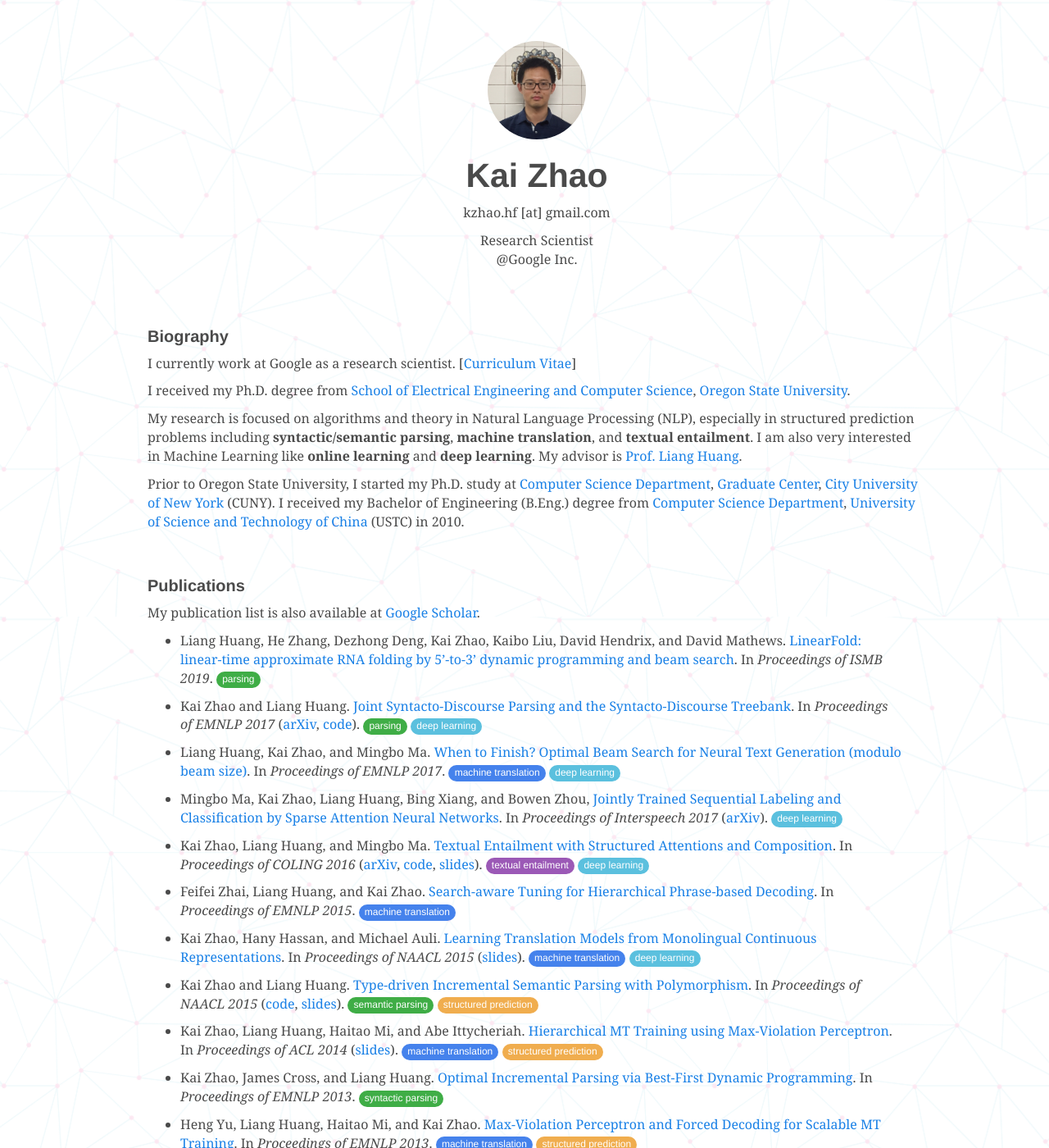
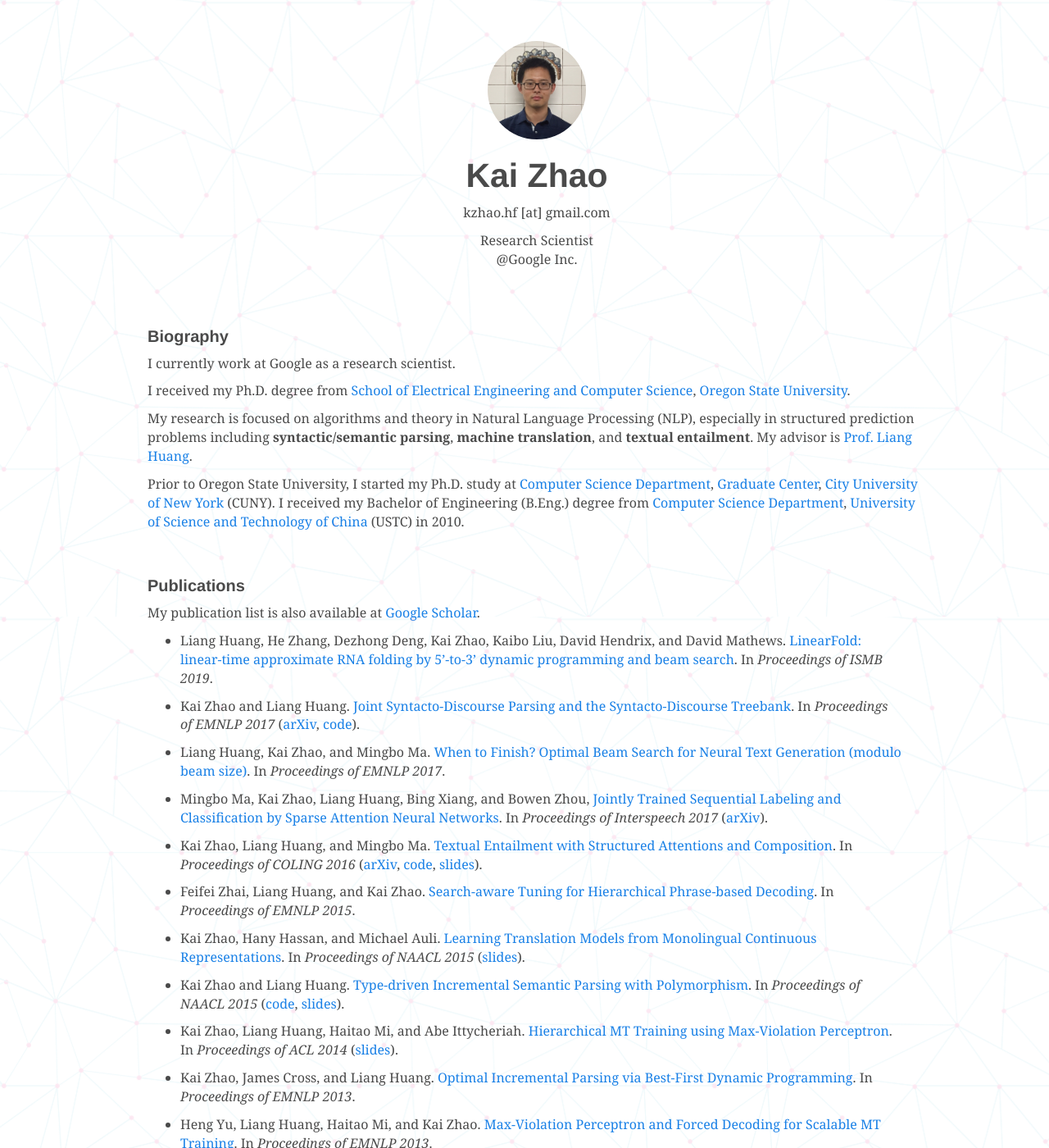
Before and after one commit to kaayy/kaayy.github.io, a Jekyll site: the page built from index.md, in a window 1280 px wide and 1400 px high. Shown: the whole window at 82% size. Built offline with Jekyll 4.4.1, drawn with Linux system fonts in a browser that asks for light colours; nearby versions of some CDN libraries; some of the changed text lies outside the part shown.

Commit message:
Update index.md

```diff
--- a/index.md
+++ b/index.md
@@ -21,11 +21,11 @@
 
 #### Biography
 
-I currently work at Google as a research scientist. [[Curriculum Vitae](kaizhao_cv.pdf)]
+I currently work at Google as a research scientist.
 
 I received my Ph.D. degree from [School of Electrical Engineering and Computer Science](http://eecs.oregonstate.edu/), [Oregon State University](http://www.oregonstate.edu).
 
-My research is focused on algorithms and theory in Natural Language Processing (NLP), especially in structured prediction problems including **syntactic/semantic parsing**, **machine translation**, and **textual entailment**. I am also very interested in Machine Learning like **online learning** and **deep learning**. My advisor is [Prof. Liang Huang](http://web.engr.oregonstate.edu/~huanlian/).
+My research is focused on algorithms and theory in Natural Language Processing (NLP), especially in structured prediction problems including **syntactic/semantic parsing**, **machine translation**, and **textual entailment**. My advisor is [Prof. Liang Huang](http://web.engr.oregonstate.edu/~huanlian/).
 
 Prior to Oregon State University, I started my Ph.D. study at [Computer Science Department](http://cs.gc.cuny.edu/), [Graduate Center](http://www.gc.cuny.edu/), [City University of New York](http://www.cuny.edu/index.html) (CUNY). I received my Bachelor of Engineering (B.Eng.) degree from [Computer Science Department](http://cs.ustc.edu.cn/), [University of Science and Technology of China](http://www.ustc.edu.cn/) (USTC) in 2010.
 
@@ -41,46 +41,45 @@
 
 My publication list is also available at [Google Scholar](http://scholar.google.com/citations?user=5CCzY6MAAAAJ&hl=en).
 
-* Liang Huang, He Zhang, Dezhong Deng, Kai Zhao, Kaibo Liu, David Hendrix, and David Mathews. [LinearFold: linear-time approximate RNA folding by 5’-to-3’ dynamic programming and beam search](https://academic.oup.com/bioinformatics/article-pdf/35/14/i295/29098742/btz375.pdf). In _Proceedings of ISMB 2019_. <span class="label label-success label-as-badge">parsing</span>
+* Liang Huang, He Zhang, Dezhong Deng, Kai Zhao, Kaibo Liu, David Hendrix, and David Mathews. [LinearFold: linear-time approximate RNA folding by 5’-to-3’ dynamic programming and beam search](https://academic.oup.com/bioinformatics/article-pdf/35/14/i295/29098742/btz375.pdf). In _Proceedings of ISMB 2019_.
 
 
-* Kai Zhao and Liang Huang. [Joint Syntacto-Discourse Parsing and the Syntacto-Discourse Treebank](http://aclweb.org/anthology/D/D17/D17-1225.pdf). In _Proceedings of EMNLP 2017_ ([arXiv](https://arxiv.org/abs/1708.08484), [code](https://github.com/kaayy/josydipa)). <span class="label label-success label-as-badge">parsing</span> <span class="label label-info label-as-badge">deep learning</span>
+* Kai Zhao and Liang Huang. [Joint Syntacto-Discourse Parsing and the Syntacto-Discourse Treebank](http://aclweb.org/anthology/D/D17/D17-1225.pdf). In _Proceedings of EMNLP 2017_ ([arXiv](https://arxiv.org/abs/1708.08484), [code](https://github.com/kaayy/josydipa)).
 
 
-* Liang Huang, Kai Zhao, and Mingbo Ma. [When to Finish? Optimal Beam Search for Neural Text Generation (modulo beam size)](http://aclweb.org/anthology/D/D17/D17-1227.pdf). In _Proceedings of EMNLP 2017_. <span class="label label-primary label-as-badge">machine translation</span> <span class="label label-info label-as-badge">deep learning</span>
+* Liang Huang, Kai Zhao, and Mingbo Ma. [When to Finish? Optimal Beam Search for Neural Text Generation (modulo beam size)](http://aclweb.org/anthology/D/D17/D17-1227.pdf). In _Proceedings of EMNLP 2017_.
 
 
-* Mingbo Ma, Kai Zhao, Liang Huang, Bing Xiang, and Bowen Zhou, [Jointly Trained Sequential Labeling and Classification by Sparse Attention Neural Networks](http://www.isca-speech.org/archive/Interspeech_2017/pdfs/1321.PDF). In _Proceedings of Interspeech 2017_ ([arXiv](https://arxiv.org/abs/1709.10191)). <span class="label label-info label-as-badge">deep learning</span>
+* Mingbo Ma, Kai Zhao, Liang Huang, Bing Xiang, and Bowen Zhou, [Jointly Trained Sequential Labeling and Classification by Sparse Attention Neural Networks](http://www.isca-speech.org/archive/Interspeech_2017/pdfs/1321.PDF). In _Proceedings of Interspeech 2017_ ([arXiv](https://arxiv.org/abs/1709.10191)).
 
 
-* Kai Zhao, Liang Huang, and Mingbo Ma. [Textual Entailment with Structured Attentions and Composition](http://aclweb.org/anthology/C16-1212). In _Proceedings of COLING 2016_ ([arXiv](https://arxiv.org/abs/1701.01126), [code](https://github.com/kaayy/structured-attention), [slides](files/structuredatt_slides.pdf)). <span class="label label-info label-purple label-as-badge">textual entailment</span> <span class="label label-info label-as-badge">deep learning</span>
+* Kai Zhao, Liang Huang, and Mingbo Ma. [Textual Entailment with Structured Attentions and Composition](http://aclweb.org/anthology/C16-1212). In _Proceedings of COLING 2016_ ([arXiv](https://arxiv.org/abs/1701.01126), [code](https://github.com/kaayy/structured-attention), [slides](files/structuredatt_slides.pdf)).
 
 
-* Feifei Zhai, Liang Huang, and Kai Zhao. [Search-aware Tuning for Hierarchical Phrase-based Decoding](http://aclweb.org/anthology/D/D15/D15-1149.pdf). In _Proceedings of EMNLP 2015_. <span class="label label-primary label-as-badge">machine translation</span>
+* Feifei Zhai, Liang Huang, and Kai Zhao. [Search-aware Tuning for Hierarchical Phrase-based Decoding](http://aclweb.org/anthology/D/D15/D15-1149.pdf). In _Proceedings of EMNLP 2015_.
 
 
-* Kai Zhao, Hany Hassan, and Michael Auli. [Learning Translation Models from Monolingual Continuous Representations](http://www.aclweb.org/anthology/N/N15/N15-1176.pdf). In _Proceedings of NAACL 2015_ ([slides](files/continuoustm_slides.pdf)). <span class="label label-primary label-as-badge">machine translation</span> <span class="label label-info label-as-badge">deep learning</span>
+* Kai Zhao, Hany Hassan, and Michael Auli. [Learning Translation Models from Monolingual Continuous Representations](http://www.aclweb.org/anthology/N/N15/N15-1176.pdf). In _Proceedings of NAACL 2015_ ([slides](files/continuoustm_slides.pdf)).
 
 
-* Kai Zhao and Liang Huang. [Type-driven Incremental Semantic Parsing with Polymorphism](http://www.aclweb.org/anthology/N/N15/N15-1162.pdf). In _Proceedings of NAACL 2015_ ([code](https://github.com/kaayy/TISP), [slides](files/type-driven-semantic-parsing.pdf)). <span class="label label-success label-as-badge">semantic parsing</span> <span class="label label-warning label-as-badge">structured prediction</span>
+* Kai Zhao and Liang Huang. [Type-driven Incremental Semantic Parsing with Polymorphism](http://www.aclweb.org/anthology/N/N15/N15-1162.pdf). In _Proceedings of NAACL 2015_ ([code](https://github.com/kaayy/TISP), [slides](files/type-driven-semantic-parsing.pdf)).
 
 
-* Kai Zhao, Liang Huang, Haitao Mi, and Abe Ittycheriah. [Hierarchical MT Training using Max-Violation Perceptron](http://www.aclweb.org/anthology/P/P14/P14-2127.pdf). In _Proceedings of ACL 2014_ ([slides](files/hiero-maxforce_slides.pdf)). <span class="label label-primary label-as-badge">machine translation</span> <span class="label label-warning label-as-badge">structured prediction</span>
+* Kai Zhao, Liang Huang, Haitao Mi, and Abe Ittycheriah. [Hierarchical MT Training using Max-Violation Perceptron](http://www.aclweb.org/anthology/P/P14/P14-2127.pdf). In _Proceedings of ACL 2014_ ([slides](files/hiero-maxforce_slides.pdf)).
 
 
-* Kai Zhao, James Cross, and Liang Huang. [Optimal Incremental Parsing via Best-First Dynamic Programming](http://aclweb.org/anthology/D/D13/D13-1071.pdf). In _Proceedings of EMNLP 2013_. <span class="label label-success label-as-badge">syntactic parsing</span>
+* Kai Zhao, James Cross, and Liang Huang. [Optimal Incremental Parsing via Best-First Dynamic Programming](http://aclweb.org/anthology/D/D13/D13-1071.pdf). In _Proceedings of EMNLP 2013_.
+
+* Heng Yu, Liang Huang, Haitao Mi, and Kai Zhao. [Max-Violation Perceptron and Forced Decoding for Scalable MT Training](http://aclweb.org/anthology/D/D13/D13-1112.pdf). In _Proceedings of EMNLP 2013_.
 
 
-* Heng Yu, Liang Huang, Haitao Mi, and Kai Zhao. [Max-Violation Perceptron and Forced Decoding for Scalable MT Training](http://aclweb.org/anthology/D/D13/D13-1112.pdf). In _Proceedings of EMNLP 2013_. <span class="label label-primary label-as-badge">machine translation</span> <span class="label label-warning label-as-badge">structured prediction</span>
+* Hao Zhang, Liang Huang, Kai Zhao, and Ryan McDonald. [Online Learning with Inexact Hypergraph Search](http://aclweb.org/anthology/D/D13/D13-1093.pdf). In _Proceedings of EMNLP 2013_.
 
 
-* Hao Zhang, Liang Huang, Kai Zhao, and Ryan McDonald. [Online Learning with Inexact Hypergraph Search](http://aclweb.org/anthology/D/D13/D13-1093.pdf). In _Proceedings of EMNLP 2013_. <span class="label label-success label-as-badge">syntactic parsing</span> <span class="label label-warning label-as-badge">structured prediction</span>
+* Yoav Goldberg, Kai Zhao, and Liang Huang. [Efficient Implementation for Beam Search Incremental Parsers](http://www.aclweb.org/anthology/P/P13/P13-2111.pdf). In _Proceedings of ACL 2013_.
 
 
-* Yoav Goldberg, Kai Zhao, and Liang Huang. [Efficient Implementation for Beam Search Incremental Parsers](http://www.aclweb.org/anthology/P/P13/P13-2111.pdf). In _Proceedings of ACL 2013_. <span class="label label-success label-as-badge">syntactic parsing</span>
-
-
-* Kai Zhao and Liang Huang. [Minibatch and Parallelization for Online Large Margin Structured Learning](http://www.aclweb.org/anthology/N/N13/N13-1038.pdf). In _Proceedings of NAACL 2013_. <span class="label label-success label-as-badge">syntactic parsing</span> <span class="label label-warning label-as-badge">online learning</span>
+* Kai Zhao and Liang Huang. [Minibatch and Parallelization for Online Large Margin Structured Learning](http://www.aclweb.org/anthology/N/N13/N13-1038.pdf). In _Proceedings of NAACL 2013_.
 
 
 We have a tutorial on [Structured Prediction with Perceptron](http://www.anthology.aclweb.org/P/P14/P14-6.pdf#page=14) presented in _ACL 2014_ ([slides](http://web.engr.oregonstate.edu/~huanlian/slides/perc-tutorial.pdf)), and _MASC-SLL 2015_ ([revised slides](files/perc-tutorial-masc.pdf)).
```
